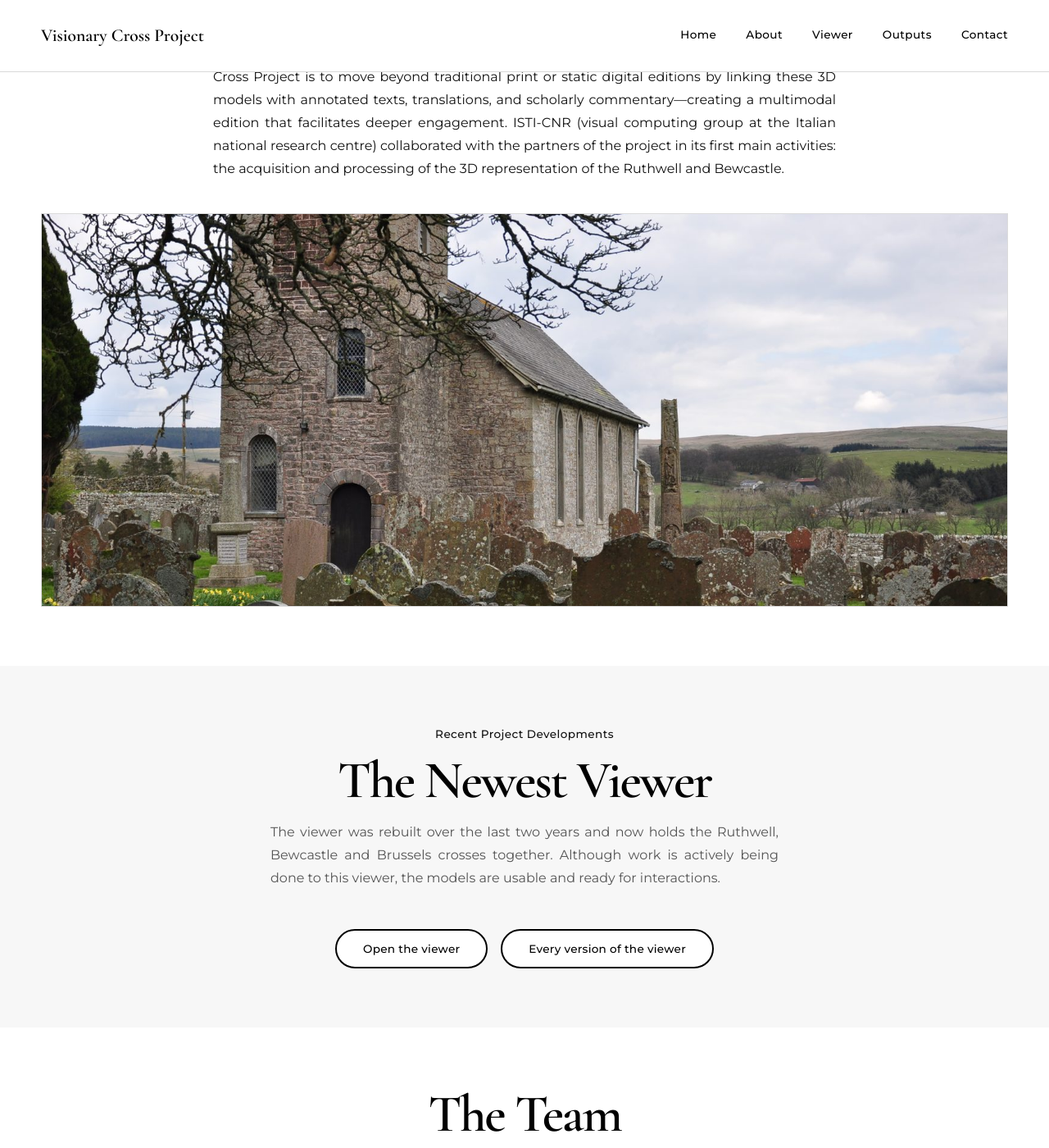
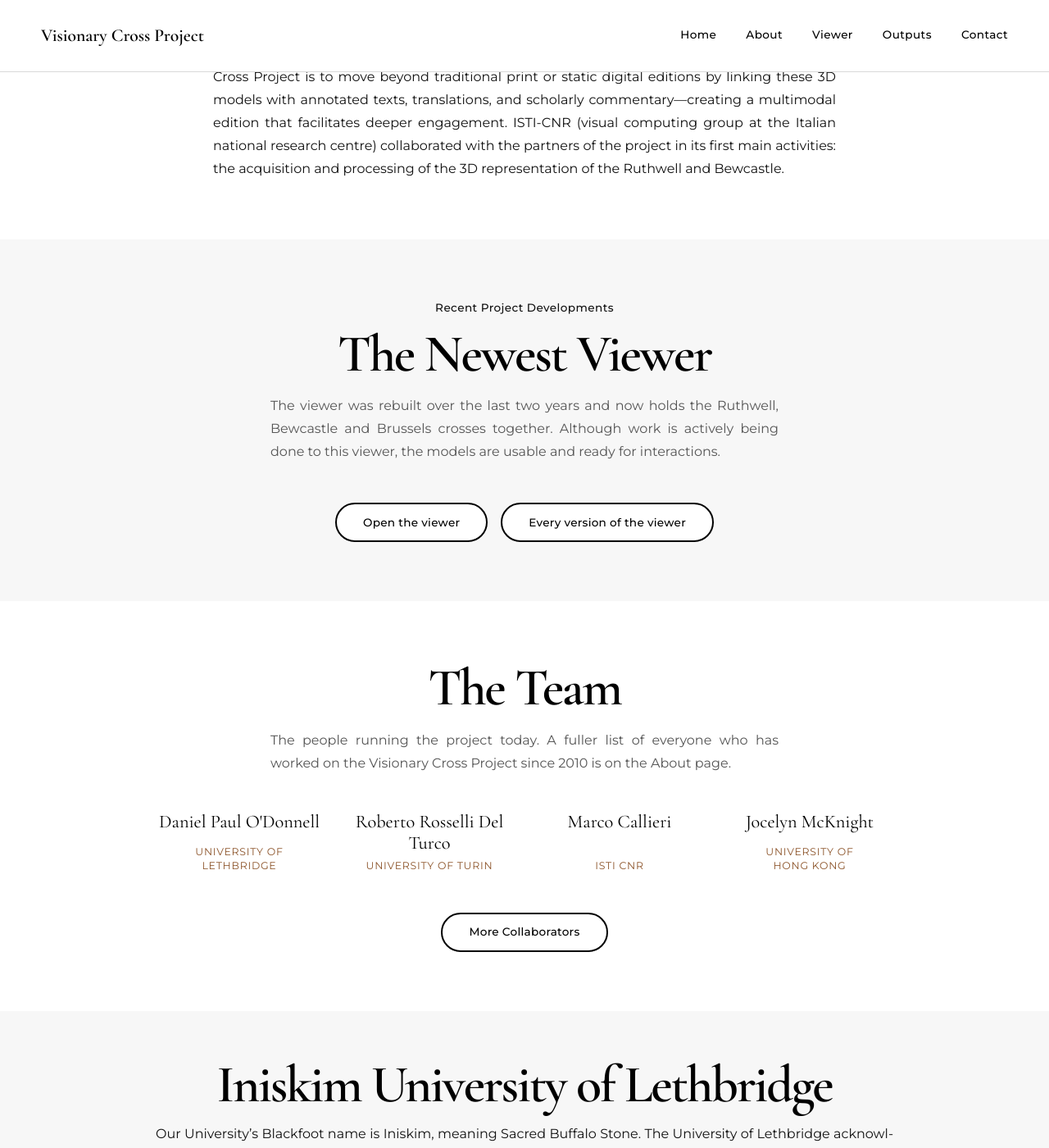
Before and after one commit to Humanities-Innovation-Lab/vcp-website, a Jekyll site: the page built from index.html, in a window 1280 px wide and 1400 px high, scrolled down 474 px. Shown: the whole window at 82% size. Built offline with Jekyll 4.4.1, drawn with Linux system fonts in a browser that asks for light colours.

Commit message:
Take the photograph back out of the intro, centre the outputs jump links
The intro is text again. The image file and the .intro-figure rule are left in
place, so restoring it means putting the figure element back.

Co-Authored-By: Claude Opus 5 (1M context) <noreply@anthropic.com>

```diff
--- a/_includes/intro.html
+++ b/_includes/intro.html
@@ -19,11 +19,5 @@
         and Bewcastle.
       </p>
     </div>
-
-    <figure class="intro-figure">
-      <img src="{{ site.baseurl }}/assets/img/intro-cross.jpg"
-           alt="A stone church and its churchyard."
-           width="1600" height="1063">
-    </figure>
   </div>
 </section>
--- a/assets/css/main.css
+++ b/assets/css/main.css
@@ -1119,6 +1119,7 @@ p:last-child {
 .outputs-filter {
   display: flex;
   flex-wrap: wrap;
+  justify-content: center;
   gap: 0.5rem;
   margin-bottom: 0.9rem;
 }
```
